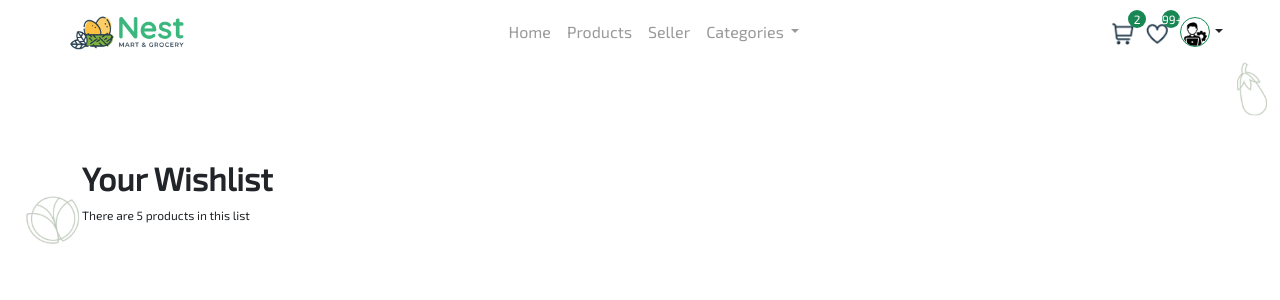
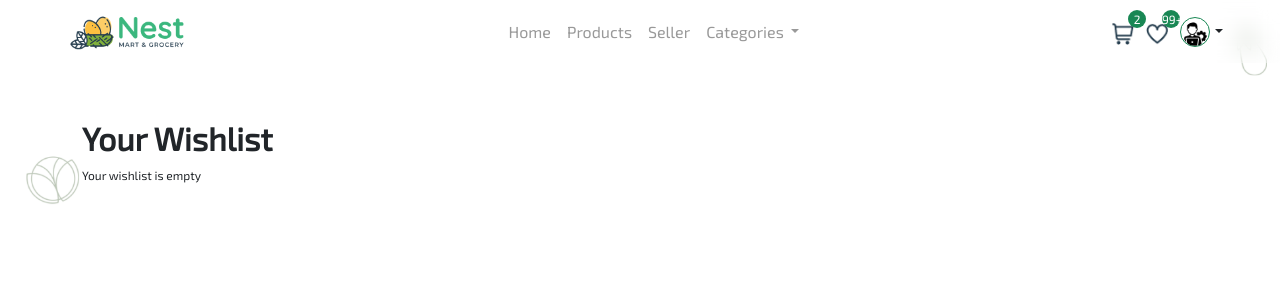
Before and after one commit to abdullah-124/nestmart, a Django app: page /wishtlist/ in a window 1280 px wide. Shown: the top 300 px of the page. Run offline with Django 5.2, Linux system fonts and the light colour scheme; a user stored in the database is signed in; data comes from the database, SQL or seed files in the repository; both versions use the stored data as it was after the commit; tables that the repository leaves empty hold one stand-in row (values such as "Sample post").

Commit message:
wishlist

```diff
--- a/static/style.css
+++ b/static/style.css
@@ -73,7 +73,8 @@
     height: 120px;
     width: 100%;
     padding: 10px;
-    border-radius: 4px 4px 0 0;
+    /* border-radius: 4px 4px 0 0; */
+    box-shadow: 0px 0px 5px #ccc;
     display: flex;
     align-items: center;
 }
--- a/wishlist/templates/wishlist.html
+++ b/wishlist/templates/wishlist.html
@@ -7,9 +7,13 @@
 {% endblock header  %}
 
 {% block body %}
-   <div class="container py-5">
+   <div class="container py-2">
       <h2 class="fw-bold">Your Wishlist</h2>
+      {% if wishlist_items %}
       <p class="sm">There are 5 products in this list</p>
+      {% else %}
+      <p class="sm">Your wishlist is empty</p>
+      {% endif %}
    </div>
 {% endblock body %}
 
--- a/wishlist/views.py
+++ b/wishlist/views.py
@@ -9,7 +9,7 @@ def  wishlist(req):
     return render(req,'wishlist.html')
 class WishlistView(LoginRequiredMixin,View):
     def get(self, req, *args, **kwargs):
-        wishlist_items = Wishlist.objects.filter(user = req.user).select_related('products')
+        wishlist_items = Wishlist.objects.select_related('product').filter(user=req.user)
         context = {
             'wishlist_items': wishlist_items
         }
```
Also changed, not shown: accounts/views.py (+10 -9 lines), seller/templates/all_seller.html (+7 -6 lines), db.sqlite3.
